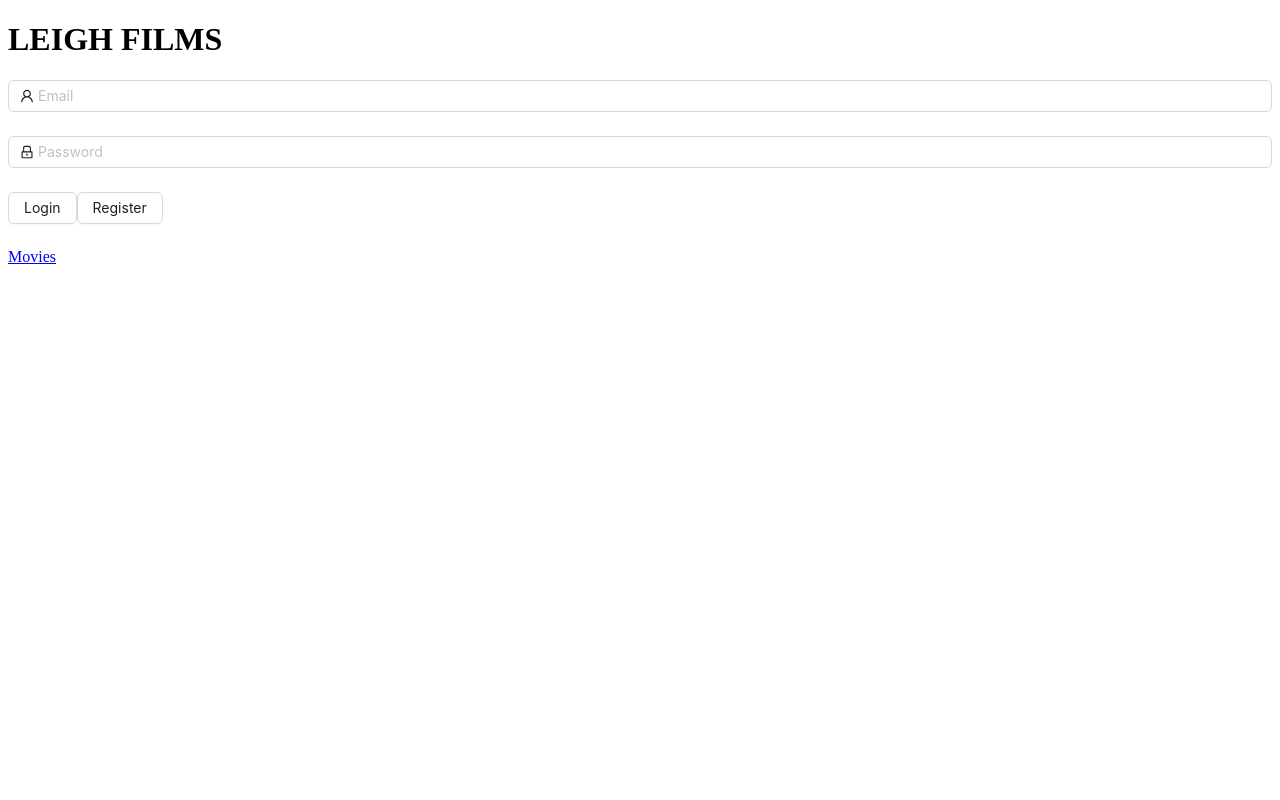
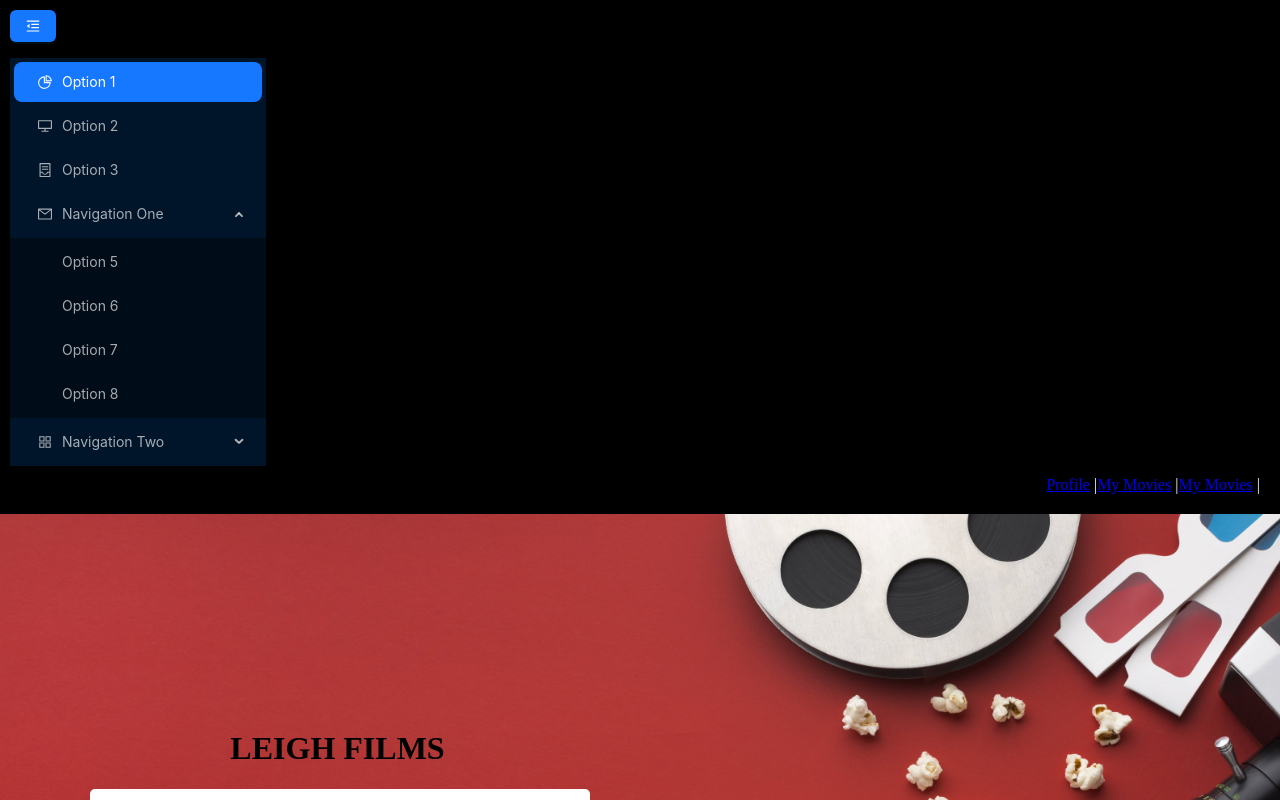
Before and after one commit to AshleighMab/movie-portal, a Next.js app: page /login in a window 1280 px wide. Shown: the top 800 px of the page. Built offline with nearby package versions, Linux system fonts and the light colour scheme; what restful-react would draw is missing.

Commit message:
Sign-Up page layout.

```diff
--- a/components/Layout.module.css
+++ b/components/Layout.module.css
@@ -1,15 +1,16 @@
-nav {
+.nav {
     background-color: black;
     padding: 10px;
+    text-align: right;
   }
 
-  nav a {
+.a {
     color: white;
     text-decoration: none;
-    margin-right: 10px;
+
   }
 
-  nav a:hover {
+  .a:hover {
     color: gray;
   }
 
@@ -30,7 +31,13 @@ nav {
   }
 
   /* Styles for the header and footer */
-  header, footer {
+  .header{
+    background-color: black;
+    color: white;
+    padding: 10px;
+
+  }
+  .footer {
     background-color: black;
     color: white;
     padding: 10px;
--- a/components/Layout.tsx
+++ b/components/Layout.tsx
@@ -1,35 +1,103 @@
-import React, { ReactNode } from 'react'
-import Link from 'next/link'
-import Head from 'next/head'
-import style from './Layout.module.css'
+import React, { ReactNode, useState } from 'react';
+import Link from 'next/link';
+import Head from 'next/head';
+import style from './Layout.module.css';
+import {
+AppstoreOutlined,
+ContainerOutlined,
+DesktopOutlined,
+MailOutlined,
+MenuFoldOutlined,
+MenuUnfoldOutlined,
+PieChartOutlined,
+} from '@ant-design/icons';
+import type { MenuProps } from 'antd';
+import { Button, Menu } from 'antd';
+
+type MenuItem = Required<MenuProps>['items'][number];
+
+function getItem(
+label: React.ReactNode,
+key: React.Key,
+icon?: React.ReactNode,
+children?: MenuItem[],
+type?: 'group',
+): MenuItem {
+return {
+key,
+icon,
+children,
+label,
+type,
+} as MenuItem;
+}
+
+const items: MenuItem[] = [
+getItem('Option 1', '1', <PieChartOutlined />),
+getItem('Option 2', '2', <DesktopOutlined />),
+getItem('Option 3', '3', <ContainerOutlined />),
+
+getItem('Navigation One', 'sub1', <MailOutlined />, [
+getItem('Option 5', '5'),
+getItem('Option 6', '6'),
+getItem('Option 7', '7'),
+getItem('Option 8', '8'),
+]),
+
+getItem('Navigation Two', 'sub2', <AppstoreOutlined />, [
+getItem('Option 9', '9'),
+getItem('Option 10', '10'),
+
+getItem('Submenu', 'sub3', null, [getItem('Option 11', '11'), getItem('Option 12', '12')]),
+]),
+];
 
 type Props = {
-  children?: ReactNode
-  title?: string
-}
+children?: ReactNode;
+title?: string;
+};
 
-const Layout = ({ children, title = 'This is the default title' }: Props) => (
+const Layout = ({ children, title = 'This is the default title' }: Props) => {
+const [collapsed, setCollapsed] = useState(false);
+
+const toggleCollapsed = () => {
+setCollapsed(!collapsed);
+};
+
+return (
 <div>
 <Head>
 <title>{title}</title>
 <meta charSet="utf-8" />
 <meta name="viewport" content="initial-scale=1.0, width=device-width" />
 </Head>
-    <header>
-      <nav>
-       <Link href="/">Profile</Link> | {' '}
-        {/* <Link href="/users">Users List</Link> |{' '}
-        <a href="/api/users">Users API</a>|{' '} */}
-         {/* <Link href="/movies"> My Movies</Link> | {' '}
-        <Link href="/people">People</Link> |{' '} */}
+<header className={style.header}>
+<div style={{ width: 256 }}>
+<Button type="primary" onClick={toggleCollapsed} style={{ marginBottom: 16 }}>
+{collapsed ? <MenuUnfoldOutlined /> : <MenuFoldOutlined />}
+</Button>
+<Menu
+defaultSelectedKeys={['1']}
+defaultOpenKeys={['sub1']}
+mode="inline"
+theme="dark"
+inlineCollapsed={collapsed}
+items={items}
+/>
+</div>
+<nav className={style.nav}>
+<Link href="/">Profile</Link> |
+<Link href="/movies">My Movies</Link> |
+<Link href="/movies">My Movies</Link> |
 </nav>
 </header>
 {children}
-    <footer>
+<footer className={style.footer}>
 <hr />
 <span>I'm here to stay (Footer)</span>
 </footer>
 </div>
-)
+);
+};
 
-export default Layout
+export default Layout;
--- a/pages/_app.tsx
+++ b/pages/_app.tsx
@@ -4,6 +4,7 @@ import { AppProps } from "next/app";
 import { MovieProvider } from "../providers/movies";
 import '../styles/globals.css';
 import { UserProvider } from "../providers/users";
+import { Layout } from "antd";
 
 function MyApp({ Component, pageProps }: AppProps) {
   return (
--- a/pages/login/index.tsx
+++ b/pages/login/index.tsx
@@ -1,17 +1,13 @@
-import React, { useEffect, useState } from 'react';
-import { Form, Input, Button, Layout } from 'antd';
-import { UserOutlined, LockOutlined } from '@ant-design/icons';
-import Link from 'next/link'
-// import './LoginStyle.css';
-import { useUsers } from '../../providers/users';
-import { ILogin } from '../../providers/users/context';
+import React, { useEffect, useState } from "react";
+import { Form, Input, Button } from "antd";
+import { UserOutlined, LockOutlined } from "@ant-design/icons";
+import Link from "next/link";
+import style from "../login/style.module.css";
+import { useUsers } from "../../providers/users";
+import Layout from "../../components/Layout";
+import { ILogin } from "../../providers/users/context";
 
-interface LoginProps {
-  onFormSwitch: (formType: string) => void;
-}
-
-function Login({ onFormSwitch }: LoginProps): JSX.Element {
-
+function Login() {
   const [loading, setLoading] = useState<boolean>(false);
   const [authenticated, setAuthenticated] = useState<boolean>(false);
   const [isLoginForm, setIsLoginForm] = useState<boolean>(true);
@@ -21,51 +17,53 @@ function Login({ onFormSwitch }: LoginProps): JSX.Element {
   useEffect(() => {
     if (Login != null) {
     }
-  }, [Login])
+  }, [Login]);
 
   const onFinish = async (values: ILogin) => {
     // setLoading(true);
-    console.log('Received values:', values);
+    console.log("Received values:", values);
     if (login) {
       const result = await login(values);
       // setLoading(false);
       if (!authenticated) {
-        setError('Incorrect username or password');
+        setError("Incorrect username or password");
       } else {
         setAuthenticated(true);
       }
     }
   };
   return (
-
+    <Layout>
       <div>
-      {isLoginForm} {
-         (
-          <div className="login-form-container">
-            <div className="form-wrapper" >
-              <div className="clapperboard-container">
-
-
-                <h1 className='h1'>LEIGH FILMS</h1>
+        <div className={style.container}>
+          <div className={style.wrapper}>
+            <div className={style.boardcontainer}>
+              <h1 className={style.h1}>LEIGH FILMS</h1>
             </div>
 
             <Form
               name="normal_login"
-                className="login-form"
+              className={style.form}
               initialValues={{ remember: true }}
               onFinish={onFinish}
-
             >
               <Form.Item
                 name="UserNameOrEmailAddress"
-                  rules={[{ required: true, message: 'Please input your Email!' }]}
+                rules={[
+                  { required: true, message: "Please input your Email!" },
+                ]}
               >
-                  <Input prefix={<UserOutlined className="site-form-item-icon" />} placeholder="Email" />
+                <Input
+                  prefix={<UserOutlined className="site-form-item-icon" />}
+                  placeholder="Email"
+                />
               </Form.Item>
               <Form.Item
                 name="password"
-                  rules={[{ required: true, message: 'Please input your Password!' }]}
-                  validateStatus={error ? 'error' : ''}
+                rules={[
+                  { required: true, message: "Please input your Password!" },
+                ]}
+                validateStatus={error ? "error" : ""}
                 help={error}
               >
                 <Input
@@ -76,26 +74,26 @@ function Login({ onFormSwitch }: LoginProps): JSX.Element {
               </Form.Item>
 
               <Form.Item>
-                  <Button id="login-button" htmlType="submit" loading={loading}>
+                <Button id={style.button} htmlType="submit" loading={loading}>
                   Login
                 </Button>
 
-                  <Button id="login-button" onClick={() => onFormSwitch('signup')}>
+                <Button
+                  id={style.button}
+                  onClick={() => <Link href="/register">Movies</Link>}
+                >
                   Register
                 </Button>
-
               </Form.Item>
             </Form>
           </div>
-
-            <Link href="/movies">Movies</Link>
         </div>
-
-        )}
+        <Link style={{ marginRight: "60px" }} href="/movies">
+          Movies
+        </Link>
       </div>
+    </Layout>
   );
-
-
 }
 
 export default Login;
--- a/pages/login/style.module.css
+++ b/pages/login/style.module.css
@@ -1,9 +1,9 @@
-.login-form-container {
+.container {
     display: flex;
     justify-content: center;
     align-items: center;
-    height: 100vh;
-    background-image: url("../bg.jpg");
+    height: 97vh;
+    background-image: url("../../public/bg.jpg");
     background-size: cover;
 
 }
@@ -14,7 +14,7 @@
 
 }
 
-.login-form {
+.form {
     max-width: 500px;
     width: 150%;
     height: 200%;
@@ -99,25 +99,21 @@
     border-color: #d9d9d9;
 }
 
-.form-wrapper {
+.wrapper {
     display: flex;
     flex-direction: column;
     width: 1100px;
 
 }
 
-.clapperboard-container {
+.boardcontainer {
     margin-top: 10px;
     display: flex;
     justify-content: center;
     align-items: center;
 }
 
-.clapperboard {
-    width: 170px;
-}
-
-#login-button {
+#button {
     width: 100%;
     color: white;
     background-color: black;
--- a/pages/movies/index.tsx
+++ b/pages/movies/index.tsx
@@ -1,7 +1,7 @@
 import React, { useEffect, useState } from "react";
 import { useMovies } from "../../providers/movies";
 import Layout from "../../components/Layout";
-import styles from "./movies.module.css";
+import styles from "./style.module.css";
 
 function CarouselGrid() {
   const { getMovie, MovieGotten } = useMovies();
@@ -22,6 +22,7 @@ function CarouselGrid() {
   }
 
   const otherMovies = MovieGotten.filter((movie) => movie !== mainMovie);
+  console.log("Image::", MovieGotten[3].image )
 
   return (
     <Layout>
@@ -34,6 +35,7 @@ function CarouselGrid() {
     {otherMovies.map((movie, index) => (
       <div className={styles.item} key={index}>
         <img src={movie.image} className={styles.image} />
+
         <div className={styles.details}>
           <h1 className={styles.title}>{movie.title}</h1>
           <p className={styles.duration}>{movie.duration}</p>
--- /dev/null
+++ b/pages/register/style.module.css
@@ -0,0 +1,128 @@
+.container {
+    display: flex;
+      justify-content: center;
+      align-items: center;
+      height: 100vh;
+      background-image: url("../../public/bg.jpg");
+      background-size: cover;
+  }
+
+  :where(.css-dev-only-do-not-override-yp8pcc)[class^="ant-form"], :where(.css-dev-only-do-not-override-yp8pcc)[class*=" ant-form"] {
+    font-family: -apple-system,BlinkMacSystemFont,'Segoe UI',Roboto,'Helvetica Neue',Arial,'Noto Sans',sans-serif,'Apple Color Emoji','Segoe UI Emoji','Segoe UI Symbol','Noto Color Emoji';
+    font-size: 14px;
+    box-sizing: border-box;}
+
+  .form {
+    max-width: 500px;
+    width: 100%;
+    padding-left: 20px;
+    padding-right: 20px;
+    border-radius: 5px;
+    row-gap: 100px;
+    background-color: #fff;
+  margin-left: -40%;
+    box-shadow: 0px 0px 10px rgba(0, 0, 0, 0.1);
+  }
+
+
+  .button {
+    width: 100%;
+    background-color: #ffa000;
+
+    border-color: #ffa000;
+
+  }
+
+  .signup-form-forgot {
+    float: right;
+  }
+
+  .signup-form-forgot:hover {
+    text-decoration: underline;
+  }
+
+  .ant-form-item-control-input-content {
+    display: flex;
+    align-items: center;
+  }
+
+  .ant-input {
+    background-color: #fff;
+  }
+
+  .ant-input-affix-wrapper .ant-input-prefix,
+  .ant-input-affix-wrapper .ant-input-suffix {
+    background-color: #fff;
+
+  }
+
+  .ant-form-item-has-error .ant-input-affix-wrapper .ant-input-prefix,
+  .ant-form-item-has-error .ant-input-affix-wrapper .ant-input-suffix {
+    color: #ff4d4f;
+  }
+
+  .ant-input-affix-wrapper:focus-within {
+    border-color: #1890ff;
+    box-shadow: 0 0 0 2px rgba(24, 144, 255, 0.2);
+  }
+
+  .signup-form-forgot:hover {
+    color: #1890ff;
+  }
+
+  .signup-form-forgot {
+    float: right;
+  }
+
+  .signup-form-forgot a {
+    color: #999;
+  }
+
+  .signup-form-forgot a:hover {
+    color: #1890ff;
+  }
+
+  .signup-form-button:hover {
+    background-color: #ffca28;
+    border-color: #ffca28;
+  }
+
+
+
+  .signup-form-button:active,
+  .signup-form-button:focus {
+    background-color: #ff8f00;
+    border-color: #ff8f00;
+  }
+
+  .ant-form-item-has-error .ant-form-item-explain {
+    margin-top: 5px;
+    color: #ff4d4f;
+  }
+
+  .ant-form-item-has-success .ant-form-item-explain {
+    margin-top: 5px;
+    color: #ff8f00;
+  }
+  :where(.css-dev-only-do-not-override-yp8pcc).ant-form-vertical .ant-form-item-label, :where(.css-dev-only-do-not-override-yp8pcc).ant-col-24.ant-form-item-label, :where(.css-dev-only-do-not-override-yp8pcc).ant-col-xl-24.ant-form-item-label {
+    margin: 0;
+  border: 2px red;
+    white-space: initial;
+    text-align: start;
+  }
+
+  .signup-form-button[disabled] {
+    background-color: #d9d9d9;
+    border-color: #d9d9d9;
+  }
+
+  #button{
+    width: 100%;
+    color: white;
+    background-color: black;
+
+  }
+
+  .signup-form h1 {
+    margin-bottom: 10px;
+  }
--- a/styles/globals.css
+++ b/styles/globals.css
@@ -1,3 +1,4 @@
-/* body {
-    background-color: purple;
-} */
+body{
+    margin: 0;
+    padding: 0;
+}
```
Also changed, not shown: pages/register/index.tsx (+96 -0 lines), pages/movies/style.module.css (renamed from pages/movies/movies.module.css), public/bg.jpg (added). Lines whose indentation alone changed are shown as unchanged.
